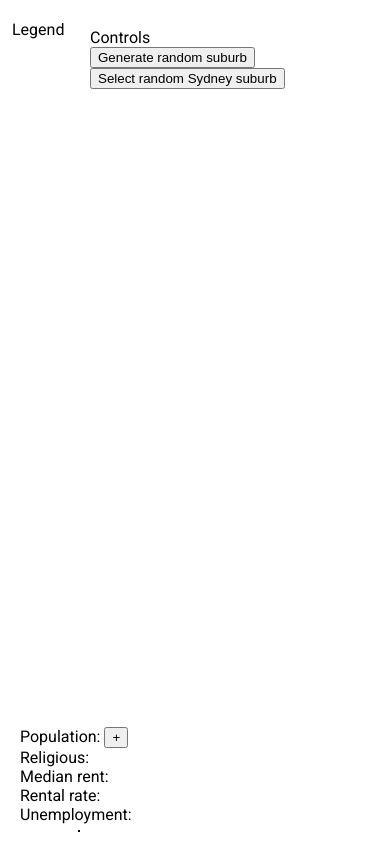
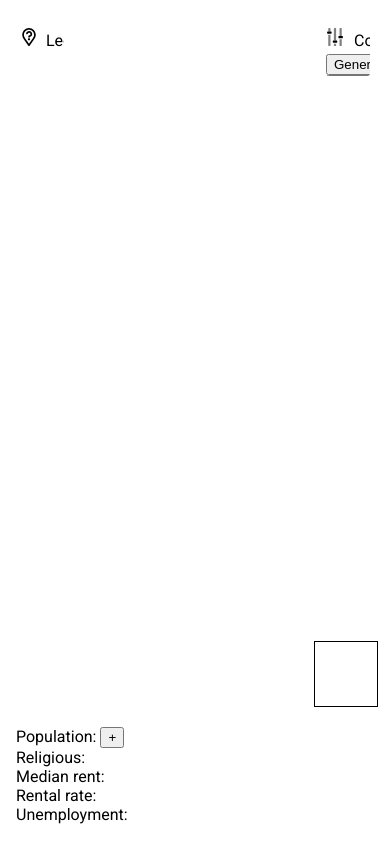
Before and after one commit to mitchellbusby/quote-unquote-data, a Flask app: page / in a window 390 px wide. Run offline with Flask 2, Linux system fonts and the light colour scheme; style sheets or scripts are compiled from the project's sources; parts of the project's set-up code (start-up, migrations or seed data) failed here and were passed over.

Commit message:
Responsive modes

```diff
--- a/app/src/legend.ts
+++ b/app/src/legend.ts
@@ -1,3 +1,4 @@
+import { fromEvent } from "rxjs";
 import Reloadable from "./reloadable";
 import { ZoneColors, ZoneLabels } from "./ZoneTypes";
 
@@ -23,6 +24,11 @@
 
 export default class Legend extends Reloadable {
   init() {
+    const container = document.querySelector(".key-container");
+    this.subscribe(fromEvent(container, "click"), () =>
+      container.classList.toggle("expanded")
+    );
+
     const parent = document.querySelector("#legend");
     const template = document.querySelector("#legend-entry-template");
     parent.innerHTML = template.outerHTML;
--- a/app/src/main.scss
+++ b/app/src/main.scss
@@ -2,10 +2,10 @@
 
 // Lets grab Tachyons
 @import "~tachyons";
-@import url('https://fonts.googleapis.com/css?family=Roboto&display=swap');
+@import url("https://fonts.googleapis.com/css?family=Roboto&display=swap");
 
 body {
-    font-family: 'Roboto';
+  font-family: "Roboto";
 }
 
 .c-main-canvas {
@@ -31,29 +31,57 @@
   }
 
   .c-suburb-som {
-        position: fixed;
-        bottom: 0;
     margin-bottom: 12px;
+    margin-right: 12px;
+    margin-left: auto;
+    width: 300px;
+    transition: width 0.1s;
+    pointer-events: initial;
+
+    @media screen and (max-width: 750px) {
+      &:not(.expanded) {
+        width: 64px;
+
+        #similar-label {
+          display: none;
+        }
+        .c-suburb-som-map {
+          height: 64px;
+        }
+      }
+    }
   }
 
   .c-suburb-som-map {
     border: 1px solid black;
+    height: 300px;
+    box-sizing: content-box;
+    transition: height 0.1s;
+    overflow: hidden;
   }
 }
 
 .c-suburb-geography {
   margin-bottom: 12px;
+  margin-left: 8px;
+  margin-right: 8px;
+  pointer-events: initial;
+
+  @media screen and (min-width: 750px) {
     position: fixed;
     bottom: 0;
-    left: 8px;
-    min-width: 200px;
+    left: 0px;
+    min-width: 250px;
+    max-width: 400px;
+  }
 }
 
 .c-suburb-panel {
-    width: 300px;
   right: 0;
-    position: absolute;
-    margin: 12px;
+  left: 0;
+  bottom: 0;
+  position: fixed;
+  pointer-events: none;
 }
 
 #c-isometric-canvas {
@@ -65,10 +93,9 @@
   z-index: 0;
 }
 
-
-.card{
+.card {
   background: white;
-    padding: 8px 12px;
+  padding: 8px;
   border-radius: 3px;
 }
 
@@ -77,9 +104,52 @@
   left: 0;
 
   margin: 12px;
+  padding: 8px;
+  width: 140px;
+  height: 190px;
+  white-space: nowrap;
+  overflow: hidden;
 
-    svg {
+  transition: width 0.5s, height 0.5s;
+
+  @media screen and (max-width: 600px) {
+    &:not(.expanded) {
+      width: 36px;
+      height: 40px;
+    }
+  }
+
+  .legend-entry-icon {
     position: relative;
     top: 8px;
   }
 }
+.title-icon {
+  margin-right: 8px;
+}
+
+.c-suburb-controls {
+  .title {
+    margin-bottom: 4px;
+  }
+
+  .title-icon {
+    margin-right: 10px;
+  }
+  margin: 12px;
+  z-index: 1;
+
+  width: 250px;
+  height: 110px;
+  white-space: nowrap;
+  overflow: hidden;
+
+  transition: width 0.5s, height 0.5s;
+
+  @media screen and (max-width: 600px) {
+    &:not(.expanded) {
+      width: 36px;
+      height: 40px;
+    }
+  }
+}
--- a/app/src/randomiseButton.ts
+++ b/app/src/randomiseButton.ts
@@ -9,6 +9,11 @@
   }
 
   public init() {
+    const container = document.querySelector(".c-suburb-controls");
+    this.subscribe(fromEvent(container, "click"), () =>
+      container.classList.toggle("expanded")
+    );
+
     const randomRealSuburbBtn = document.querySelector("#real-suburb-btn");
     const generateBtn = document.querySelector("#randomise-btn");
     this.subscribe(fromEvent(generateBtn, "click"), fetchNewRegion);
--- a/app/templates/index.html
+++ b/app/templates/index.html
@@ -5,6 +5,7 @@
       rel="stylesheet"
       href="{{ url_for('static', filename='index.css') }}"
     />
+    <meta name="viewport" content="width=device-width, initial-scale=1.0" />
   </head>
   <body>
     <div class="c-main-canvas">
@@ -14,9 +15,24 @@
         <!-- todo: make responsive :S -->
         <canvas id="c-isometric-canvas"> </canvas>
       </div>
-      <div class="key-container ba pa2">
+      <div class="key-container ba">
         <div class="">
-          <div class="f4 lh-copy">Legend</div>
+          <div class="f3">
+            <svg
+              width="18"
+              height="18"
+              role="img"
+              xmlns="http://www.w3.org/2000/svg"
+              viewBox="0 0 384 512"
+              class="title-icon"
+            >
+              <path
+                fill="currentColor"
+                d="M192 0C86.4 0 0 86.4 0 192c0 76.8 25.6 99.2 172.8 310.4 4.8 6.4 12 9.6 19.2 9.6s14.4-3.2 19.2-9.6C358.4 291.2 384 268.8 384 192 384 86.4 297.6 0 192 0zm0 446.09c-14.41-20.56-27.51-39.12-39.41-55.99C58.35 256.48 48 240.2 48 192c0-79.4 64.6-144 144-144s144 64.6 144 144c0 48.2-10.35 64.48-104.59 198.09-11.9 16.87-25 35.44-39.41 56zM194.67 88c-41.81 0-76.9 29.3-85.81 68.45-2.28 9.99 5.2 19.55 15.44 19.55h16.84c7.22 0 13.19-4.99 15.33-11.88 5.07-16.27 20.27-28.12 38.2-28.12 25.98 0 40 20.61 40 40 0 15.96-20.07 27.19-50.67 42.5-8.14 4.07-13.33 12.4-13.33 21.5v16.16c0 8.75 7.09 15.84 15.84 15.84h16.32c8.75 0 15.84-7.09 15.84-15.84v-1.43c31.25-16.27 64-37.78 64-78.73 0-43.25-32.92-88-88-88zM192 288c-17.67 0-32 14.33-32 32s14.33 32 32 32 32-14.33 32-32-14.33-32-32-32z"
+                class=""
+              ></path></svg
+            >Legend
+          </div>
         </div>
         <div class="key" id="legend">
           <div id="legend-entry-template" style="display: none">
@@ -28,30 +44,74 @@
               height="20"
               x="0px"
               y="0px"
+              class="legend-entry-icon"
               viewBox="0 0 58 58"
               style="enable-background:new 0 0 58 58;"
               xml:space="preserve"
             >
               <g>
-                <polygon data-target="cube-left" points="29,33 3,20 3,13 29,26" />
+                <polygon
+                  data-target="cube-left"
+                  points="29,33 3,20 3,13 29,26"
+                />
                 <polygon
                   data-target="cube-right"
                   points="29,33 55,20 55,13 29,26"
                 />
-                <polygon data-target="cube-top" points="3,13 28,0 55,13 29,26  " />
+                <polygon
+                  data-target="cube-top"
+                  points="3,13 28,0 55,13 29,26  "
+                />
               </g>
             </svg>
             <span data-target="label"></span>
           </div>
         </div>
       </div>
+      <div class="c-suburb-controls shadow-3 card">
+        <!-- Various toggles for the suburbs -->
+        <div class="f3 title">
+          <svg
+            height="18"
+            width="18"
+            role="img"
+            xmlns="http://www.w3.org/2000/svg"
+            viewBox="0 0 448 512"
+            class="title-icon"
+          >
+            <g class="fa-group">
+              <path
+                fill="grey"
+                d="M80 0H48a16 16 0 0 0-16 16v80h64V16A16 16 0 0 0 80 0zm112 496a16 16 0 0 0 16 16h32a16 16 0 0 0 16-16v-48h-64zm-160 0a16 16 0 0 0 16 16h32a16 16 0 0 0 16-16V192H32zM240 0h-32a16 16 0 0 0-16 16v336h64V16a16 16 0 0 0-16-16zm112 496a16 16 0 0 0 16 16h32a16 16 0 0 0 16-16V320h-64zM400 0h-32a16 16 0 0 0-16 16v208h64V16a16 16 0 0 0-16-16z"
+                class="fa-secondary"
+              ></path>
+              <path
+                fill="black"
+                d="M112 96H16a16 16 0 0 0-16 16v32a16 16 0 0 0 16 16h96a16 16 0 0 0 16-16v-32a16 16 0 0 0-16-16zm320 128h-96a16 16 0 0 0-16 16v32a16 16 0 0 0 16 16h96a16 16 0 0 0 16-16v-32a16 16 0 0 0-16-16zM272 352h-96a16 16 0 0 0-16 16v32a16 16 0 0 0 16 16h96a16 16 0 0 0 16-16v-32a16 16 0 0 0-16-16z"
+                class="fa-primary"
+              ></path>
+            </g></svg
+          >Controls
+        </div>
+        <div>
+        <button id="randomise-btn" class="ma1">Generate Suburb</button>
+    </div><div>
+        <button id="real-suburb-btn" class="ma1">Random Suburb</button>
+    </div>
+      </div>
       <div class="c-suburb-panel">
+        <div class="c-suburb-som">
+          <!-- The SOM for the suburbs -->
+          <div id="similar-label"></div>
+          <div id="similar-map" class="c-suburb-som-map"></div>
+        </div>
         <div class="c-suburb-geography pa3 card shadow-3">
             <div class="f3 lh-copy">
               <span class="c-suburb-geography__name"></span>
             </div>
             <div>
-            Population: <span class="c-suburb-geography__population"></span> <button id="population-add">+</button>
+              Population: <span class="c-suburb-geography__population"></span>
+              <button id="population-add">+</button>
             </div>
             <div>
               Religious: <span class="c-suburb-geography__religious"></span>
@@ -64,17 +124,6 @@
               Unemployment: <span class="c-suburb-geography__unemployment"></span>
             </div>
           </div>
-        <div class="c-suburb-controls shadow-3 card">
-          <!-- Various toggles for the suburbs -->
-          <div class="f3 lh-copy">Controls</div>
-          <button id="randomise-btn" class="ma2">Generate random suburb</button>
-          <button id="real-suburb-btn" class="ma2">Select random Sydney suburb</button>
-        </div>
-        <div class="c-suburb-som">
-          <!-- The SOM for the suburbs -->
-          <div id="similar-label"></div>
-          <div id="similar-map" class="c-suburb-som-map"></div>
-        </div>
       </div>
     </div>
   </body>
```
Also changed, not shown: app/src/regionViewer/index.ts (+2 -10 lines), app/src/regionViewer/sceneSetup.ts (+36 -28 lines), app/src/similarityMap.ts (+59 -13 lines). Lines whose indentation alone changed are shown as unchanged.
